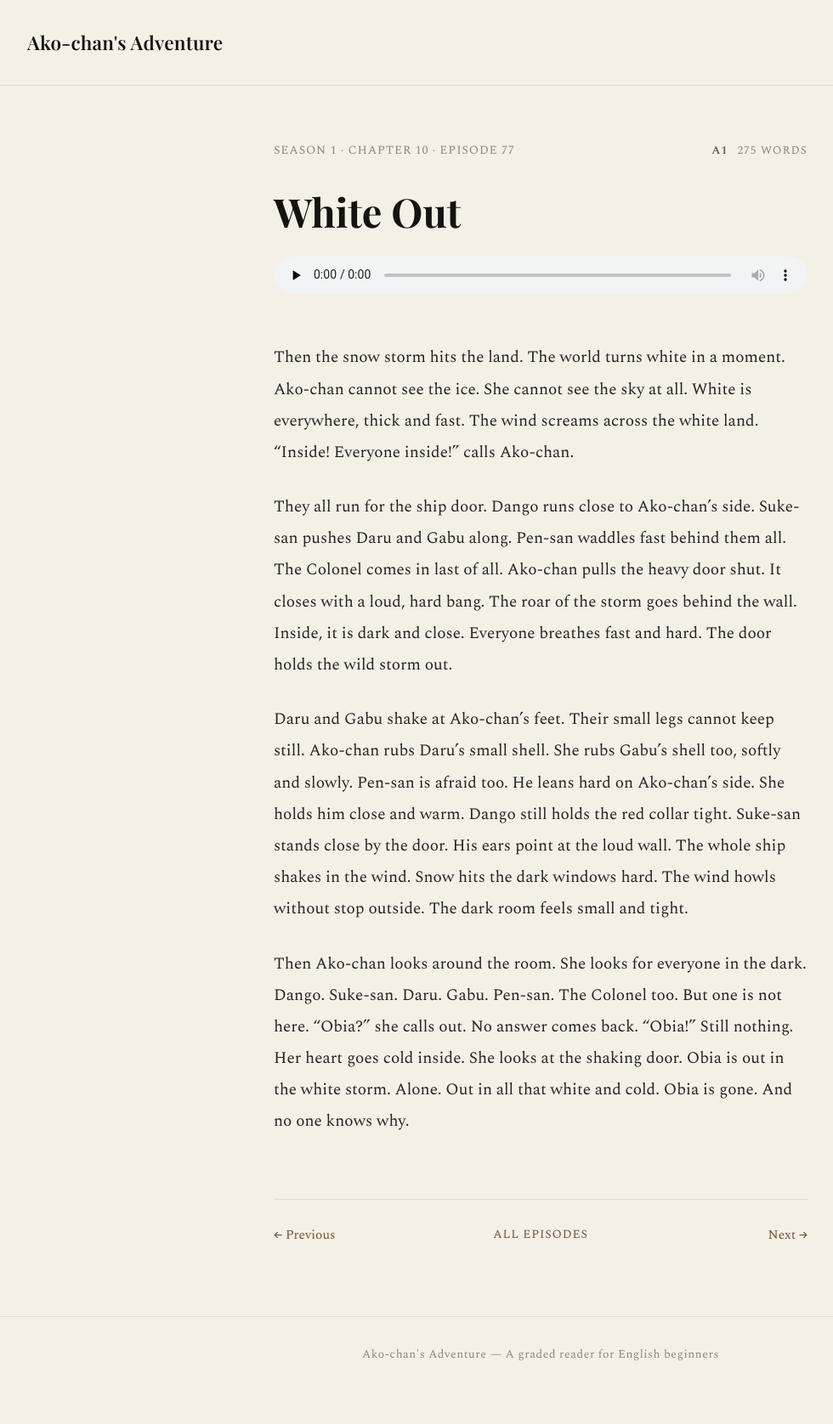
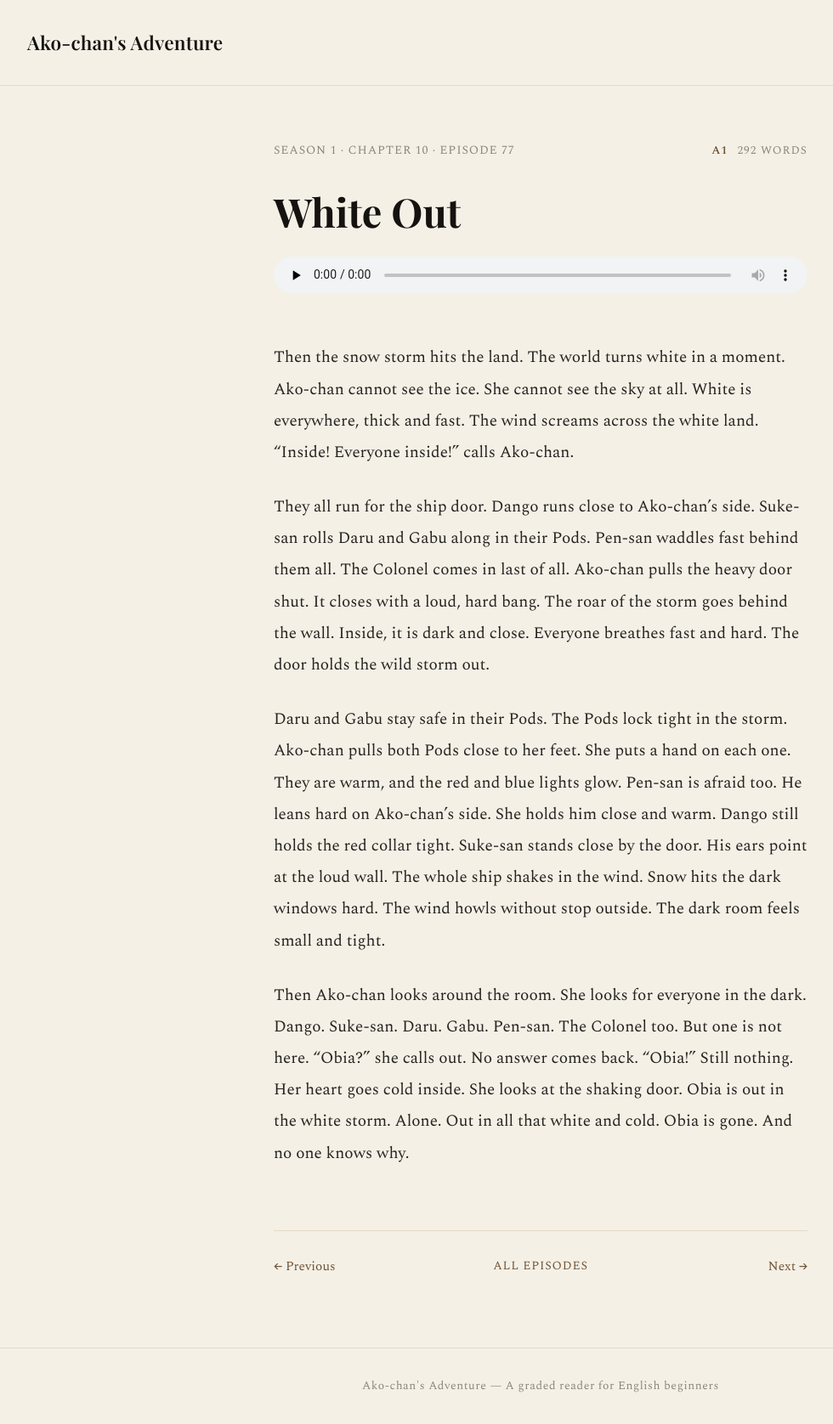
Before and after one commit to morisaki-yuichi/ako-chans-adventure, a Jekyll site: the page built from season1/chapter10/ep077.md, in a window 1280 px wide. Shown: the whole page at 85% size, without its empty margins (4-984 px from the left). Built offline with Jekyll 4.4.1, drawn with Linux system fonts in a browser that asks for light colours; before the commit the page ends 1639 px from its top, so only the background shows below that.

Commit message:
fix(s1-ch10): keep tortoises in Pods inside the ship (Ep77)
A 25-30C tortoise-warm ship interior cannot hold: the same space
houses two thick-furred dogs and (during storms) cold-adapted
penguins, and Daru/Gabu "shivering" implies it is too cold for them
to be out anyway. The Pods are their portable climate habitat (as in
the desert), so they stay inside their Antarctic-mode Pods aboard ship
too, locked in the storm.

- Ep77: Suke-san rolls their Pods along (not bare tortoises on ice);
  the comfort beat is now hands on warm, glowing *Pods* (no shell
  rubbing, no misleading "glowing shell"). word_count 275 -> 292.
- Retract the "warm-ship exception" in timeline.md:530; sync the Ep77
  entry, continuity-ledger, and s1-episode-list.

```diff
--- a/season1/chapter10/ep077.md
+++ b/season1/chapter10/ep077.md
@@ -6,7 +6,7 @@ chapter: 10
 episode: 77
 level: A1
 story_day: 73
-word_count: 275
+word_count: 292
 prev_ep: /season1/chapter10/ep076/
 next_ep: /season1/chapter10/ep078/
 permalink: /season1/chapter10/ep077/
@@ -14,8 +14,8 @@ permalink: /season1/chapter10/ep077/
 
 Then the snow storm hits the land. The world turns white in a moment. Ako-chan cannot see the ice. She cannot see the sky at all. White is everywhere, thick and fast. The wind screams across the white land. "Inside! Everyone inside!" calls Ako-chan.
 
-They all run for the ship door. Dango runs close to Ako-chan's side. Suke-san pushes Daru and Gabu along. Pen-san waddles fast behind them all. The Colonel comes in last of all. Ako-chan pulls the heavy door shut. It closes with a loud, hard bang. The roar of the storm goes behind the wall. Inside, it is dark and close. Everyone breathes fast and hard. The door holds the wild storm out.
+They all run for the ship door. Dango runs close to Ako-chan's side. Suke-san rolls Daru and Gabu along in their Pods. Pen-san waddles fast behind them all. The Colonel comes in last of all. Ako-chan pulls the heavy door shut. It closes with a loud, hard bang. The roar of the storm goes behind the wall. Inside, it is dark and close. Everyone breathes fast and hard. The door holds the wild storm out.
 
-Daru and Gabu shake at Ako-chan's feet. Their small legs cannot keep still. Ako-chan rubs Daru's small shell. She rubs Gabu's shell too, softly and slowly. Pen-san is afraid too. He leans hard on Ako-chan's side. She holds him close and warm. Dango still holds the red collar tight. Suke-san stands close by the door. His ears point at the loud wall. The whole ship shakes in the wind. Snow hits the dark windows hard. The wind howls without stop outside. The dark room feels small and tight.
+Daru and Gabu stay safe in their Pods. The Pods lock tight in the storm. Ako-chan pulls both Pods close to her feet. She puts a hand on each one. They are warm, and the red and blue lights glow. Pen-san is afraid too. He leans hard on Ako-chan's side. She holds him close and warm. Dango still holds the red collar tight. Suke-san stands close by the door. His ears point at the loud wall. The whole ship shakes in the wind. Snow hits the dark windows hard. The wind howls without stop outside. The dark room feels small and tight.
 
 Then Ako-chan looks around the room. She looks for everyone in the dark. Dango. Suke-san. Daru. Gabu. Pen-san. The Colonel too. But one is not here. "Obia?" she calls out. No answer comes back. "Obia!" Still nothing. Her heart goes cold inside. She looks at the shaking door. Obia is out in the white storm. Alone. Out in all that white and cold. Obia is gone. And no one knows why.
```
Also changed, not shown: planning/continuity-ledger.md (+1 -1 lines), planning/s1-episode-list.md (+1 -1 lines), planning/timeline.md (+3 -3 lines).
